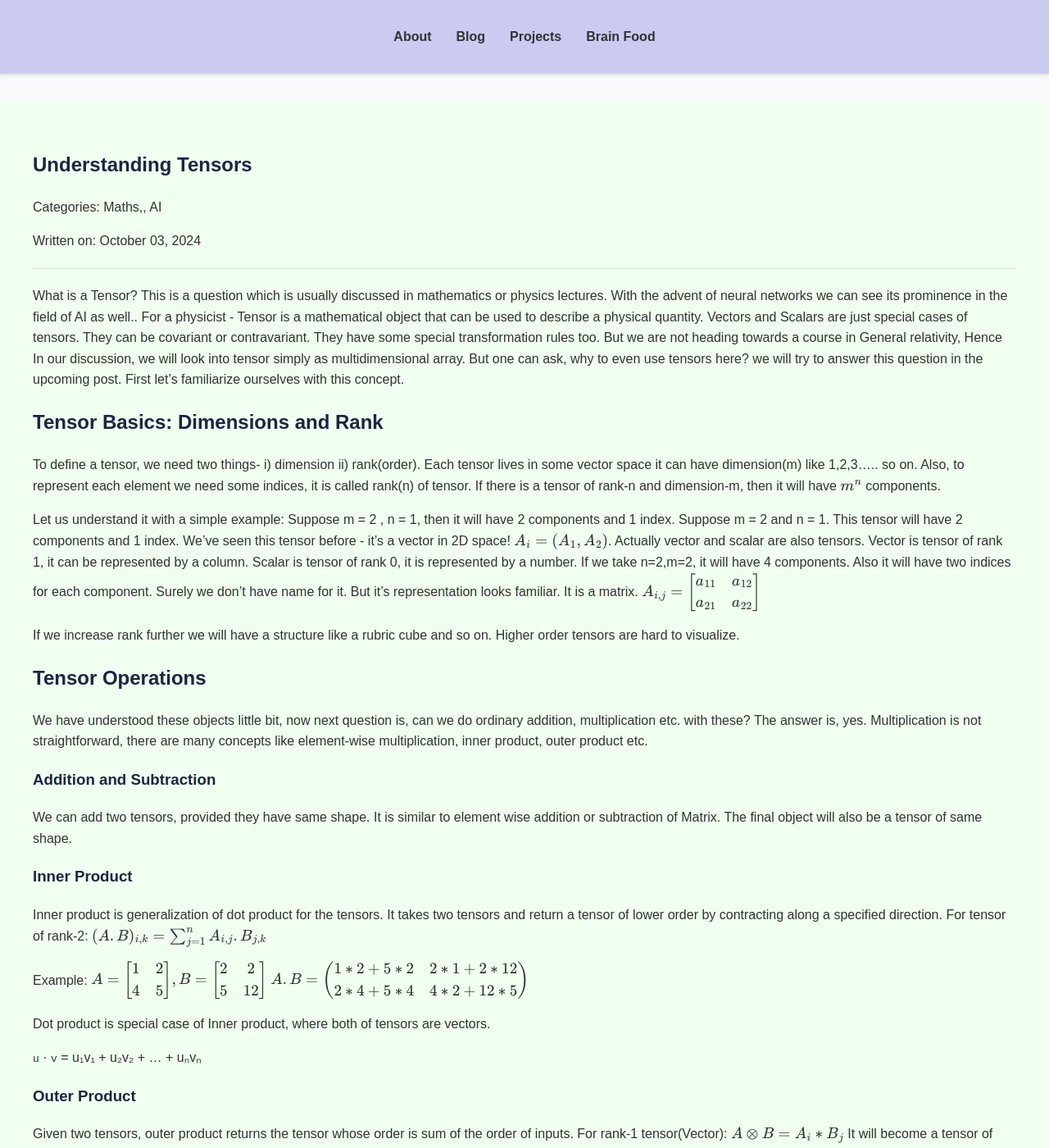
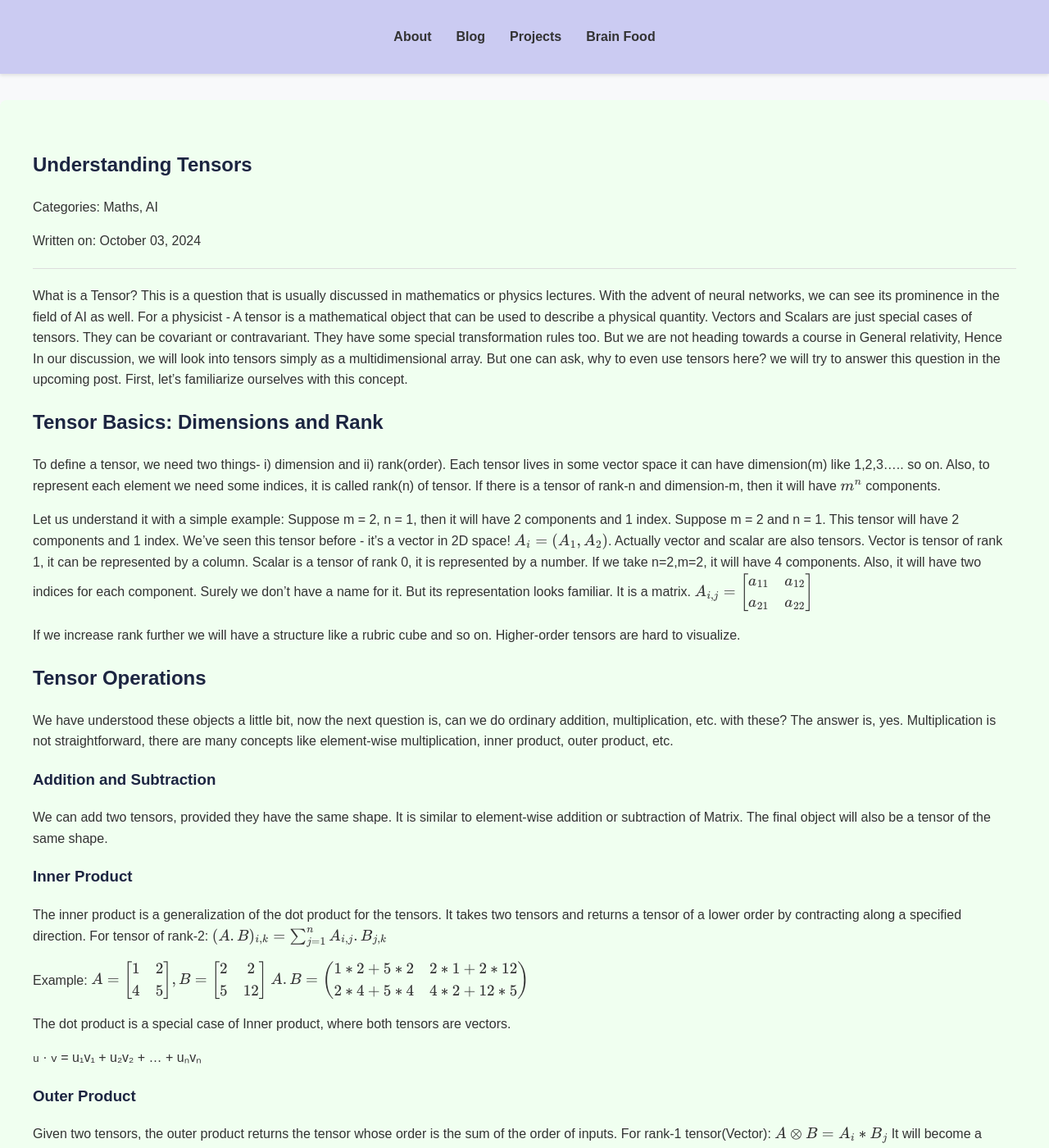
Before and after one commit to adhikarinarayan/adhikarinarayan.github.io, a Jekyll site: the page built from _posts/2024-10-03-Tensor-Basics.md, in a window 1280 px wide and 1400 px high. Shown: the whole window at 82% size. Built offline with Jekyll 4.4.1, drawn with Linux system fonts in a browser that asks for light colours; formulas are drawn with MathJax 3; some of the changed text lies outside the part shown.

Commit message:
Update 2024-10-03-Tensor-Basics.md

```diff
--- a/_posts/2024-10-03-Tensor-Basics.md
+++ b/_posts/2024-10-03-Tensor-Basics.md
@@ -2,26 +2,26 @@
 layout: post
 title: "Understanding Tensors"
 date: 2024-10-03
-categories: Maths, AI
+categories: Maths AI
 excerpt: "What is a Tensor? This is a question that is usually discussed in mathematics or physics lectures. With the advent of neural networks, we can see its prominence in the field of AI as well..
 For a physicist - A tensor is a mathematical object that can be used to describe a physical quantity. "
 ---
 
-What is a Tensor? This is a question which is usually discussed in mathematics or physics lectures. With the advent of neural networks we can see its prominence in the field of AI as well..
-For a physicist - Tensor is a mathematical object that can be used to describe a physical quantity. Vectors and Scalars are just special cases of tensors. They can be covariant or contravariant. They have some special transformation rules too.
-But we are not heading towards a course in General relativity, Hence In our discussion, we will look into tensor simply as multidimensional array.
-But one can ask, why to even use tensors here? we will try to answer this question in the upcoming post. First let's familiarize ourselves with this concept.
+What is a Tensor? This is a question that is usually discussed in mathematics or physics lectures. With the advent of neural networks, we can see its prominence in the field of AI as well.
+For a physicist - A tensor is a mathematical object that can be used to describe a physical quantity. Vectors and Scalars are just special cases of tensors. They can be covariant or contravariant. They have some special transformation rules too.
+But we are not heading towards a course in General relativity, Hence In our discussion, we will look into tensors simply as a multidimensional array.
+But one can ask, why to even use tensors here? we will try to answer this question in the upcoming post. First, let's familiarize ourselves with this concept.
 
 ## Tensor Basics: Dimensions and Rank
 
-To define a tensor, we need two things- i) dimension ii) rank(order).
+To define a tensor, we need two things- i) dimension and ii) rank(order).
 Each tensor lives in some vector space it can have dimension(m) like 1,2,3..... so on. Also, to represent each element we need some indices, it is called rank(n) of tensor.
 If there is a tensor of rank-n and dimension-m, then it will have $m^n$ components.
 
 Let us understand it with a simple example:
-Suppose m = 2 , n = 1, then it will have 2 components and 1 index. Suppose m = 2 and n = 1. This tensor will have 2 components and 1 index. We've seen this tensor before - it's a vector in 2D space! $A_i = (A_1,A_2)$.
-Actually vector and scalar are also tensors. Vector is tensor of rank 1, it can be represented by a column. Scalar is tensor of rank 0, it is represented by a number.
-If we take n=2,m=2, it will have 4 components. Also it will have two indices for each component. Surely we don't have name for it. But it's representation looks familiar.
+Suppose m = 2, n = 1, then it will have 2 components and 1 index. Suppose m = 2 and n = 1. This tensor will have 2 components and 1 index. We've seen this tensor before - it's a vector in 2D space! $A_i = (A_1,A_2)$.
+Actually vector and scalar are also tensors. Vector is tensor of rank 1, it can be represented by a column. Scalar is a tensor of rank 0, it is represented by a number.
+If we take n=2,m=2, it will have 4 components. Also, it will have two indices for each component. Surely we don't have a name for it. But its representation looks familiar.
 It is a matrix.
 $$
 A_{i,j} = \begin{bmatrix}
@@ -30,22 +30,20 @@
 \end{bmatrix}
 $$
 
-If we increase rank further we will have a structure like a rubric cube and so on. Higher order tensors are hard to visualize.
+If we increase rank further we will have a structure like a rubric cube and so on. Higher-order tensors are hard to visualize.
 
 ## Tensor Operations
-We have understood these objects little bit, now next question is, can we do ordinary addition, multiplication etc. with these? The answer is, yes.
-Multiplication is not straightforward, there are many concepts like element-wise multiplication, inner product, outer product etc.
+We have understood these objects a little bit, now the next question is, can we do ordinary addition, multiplication, etc. with these? The answer is, yes.
+Multiplication is not straightforward, there are many concepts like element-wise multiplication, inner product, outer product, etc.
 
 ### Addition and Subtraction
 
-We can add two tensors, provided they have same shape. It is similar to element wise addition or subtraction of Matrix. The final object will also be a tensor of same shape.
-
-
+We can add two tensors, provided they have the same shape. It is similar to element-wise addition or subtraction of Matrix. The final object will also be a tensor of the same shape.
 
 ### Inner Product
 
-Inner product is generalization of dot product for the tensors.
-It takes two tensors and return a tensor of lower order by contracting along a specified direction.
+The inner product is a generalization of the dot product for the tensors.
+It takes two tensors and returns a tensor of a lower order by contracting along a specified direction.
 For tensor of rank-2:
 $$(A.B)_{i,k}= \sum_{j=1}^{n} A_{i,j}.B_{j,k}$$
 
@@ -70,16 +68,16 @@
 $$
 
 
-Dot product is special case of Inner product, where both of tensors are vectors.
+The dot product is a special case of Inner product, where both tensors are vectors.
 
 `u` · `v` = u₁v₁ + u₂v₂ + ... + uₙvₙ
 
 
 ### Outer Product
-Given two tensors, outer product returns the tensor whose order is sum of the order of inputs.
+Given two tensors, the outer product returns the tensor whose order is the sum of the order of inputs.
 For rank-1 tensor(Vector):
 $$A\otimes B=A_i * B_j$$
-It will become a tensor of rank-2.
+It will become a tensor of rank 2.
 Example:
 A = [1,2,5,4], B=[5,0,2]
 
@@ -96,6 +94,6 @@
 \end{bmatrix} $$
 Here the order of product is 2.
 
-Similarly we can extend this process to higher order tensors of p-th and q-th order.
+Similarly, we can extend this process to higher order tensors of p-th and q-th order.
 
 $$(A ⊗ B)_{i1...ip j1...jq} = A_{i1...ip} * B{j1...jq}$$
```
